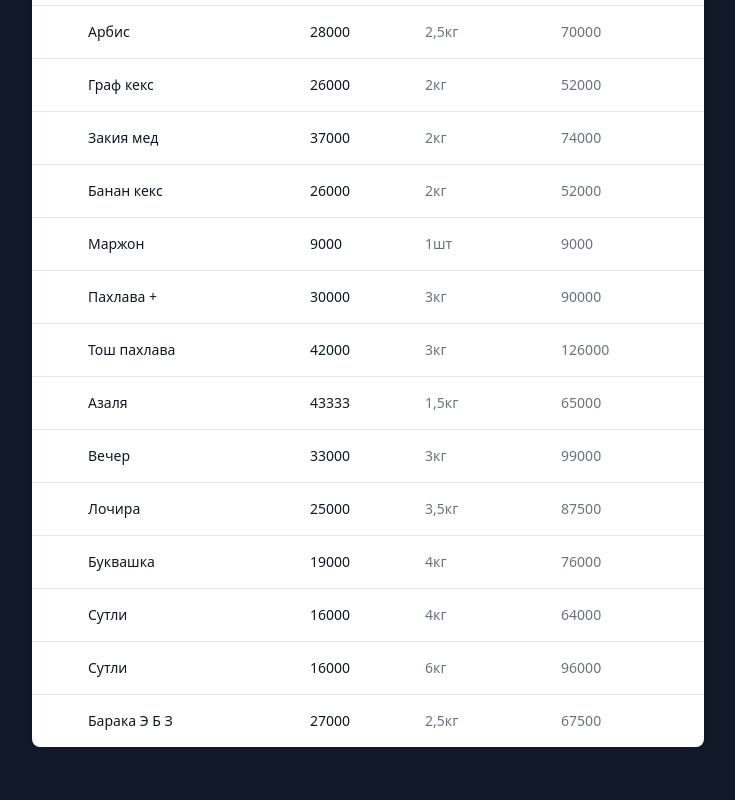
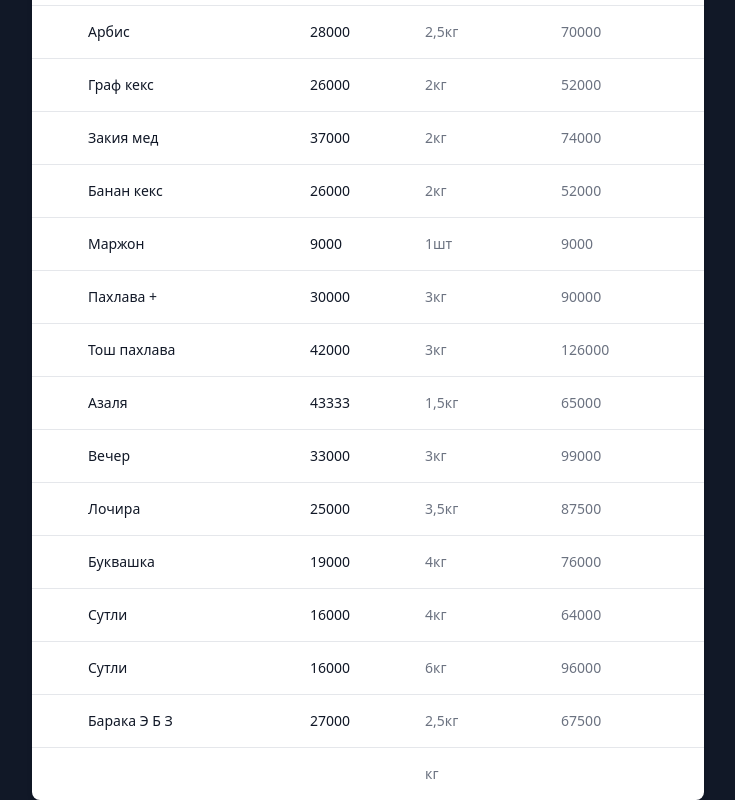
Before and after one commit to Muhammadvaliyev1/Prices, a website: page public/index.html in a window 1280 px wide. Shown: the part 3062-3862 px from the top of the page, without its empty margins (272-1007 px from the left). Before the commit the page ends 3809 px from the top, so only its background shows below. Drawn offline with Linux system fonts and the light colour scheme.

Commit message:
first commit

```diff
--- a/public/index.html
+++ b/public/index.html
@@ -531,6 +531,13 @@
                             <td class="py-4 px-3 sm:px-6 text-sm font-medium text-gray-500 whitespace-nowrap dark:text-white">2,5кг</td>
                             <td class="py-4 px-3 sm:px-6 text-sm font-medium text-gray-500 whitespace-nowrap dark:text-white">67500</td>
                           </tr>
+                          <tr id="clas" class="hover:bg-gray-100 dark:hover:bg-gray-700">
+                            <td class="p-4 w-4"></td>
+                            <td class="py-4 px-3 sm:px-6 text-sm font-medium text-gray-900 whitespace-nowrap dark:text-white"></td>
+                            <td class="py-4 px-3 sm:px-6 text-sm font-medium text-gray-900 whitespace-nowrap dark:text-white"></td>
+                            <td class="py-4 px-3 sm:px-6 text-sm font-medium text-gray-500 whitespace-nowrap dark:text-white">кг</td>
+                            <td class="py-4 px-3 sm:px-6 text-sm font-medium text-gray-500 whitespace-nowrap dark:text-white"></td>
+                          </tr>
                       </tbody>
                   </table>
               </div>
```
